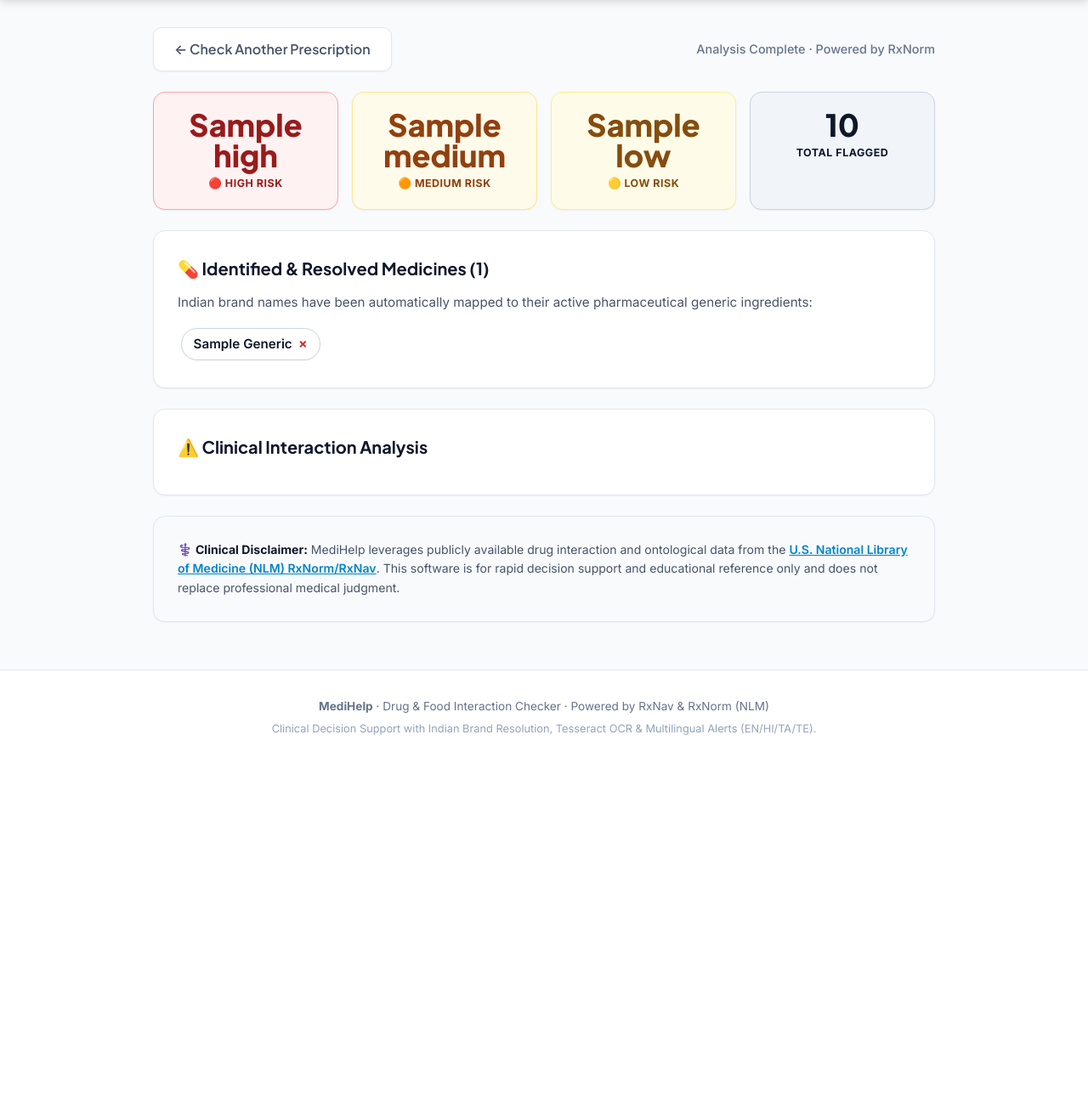
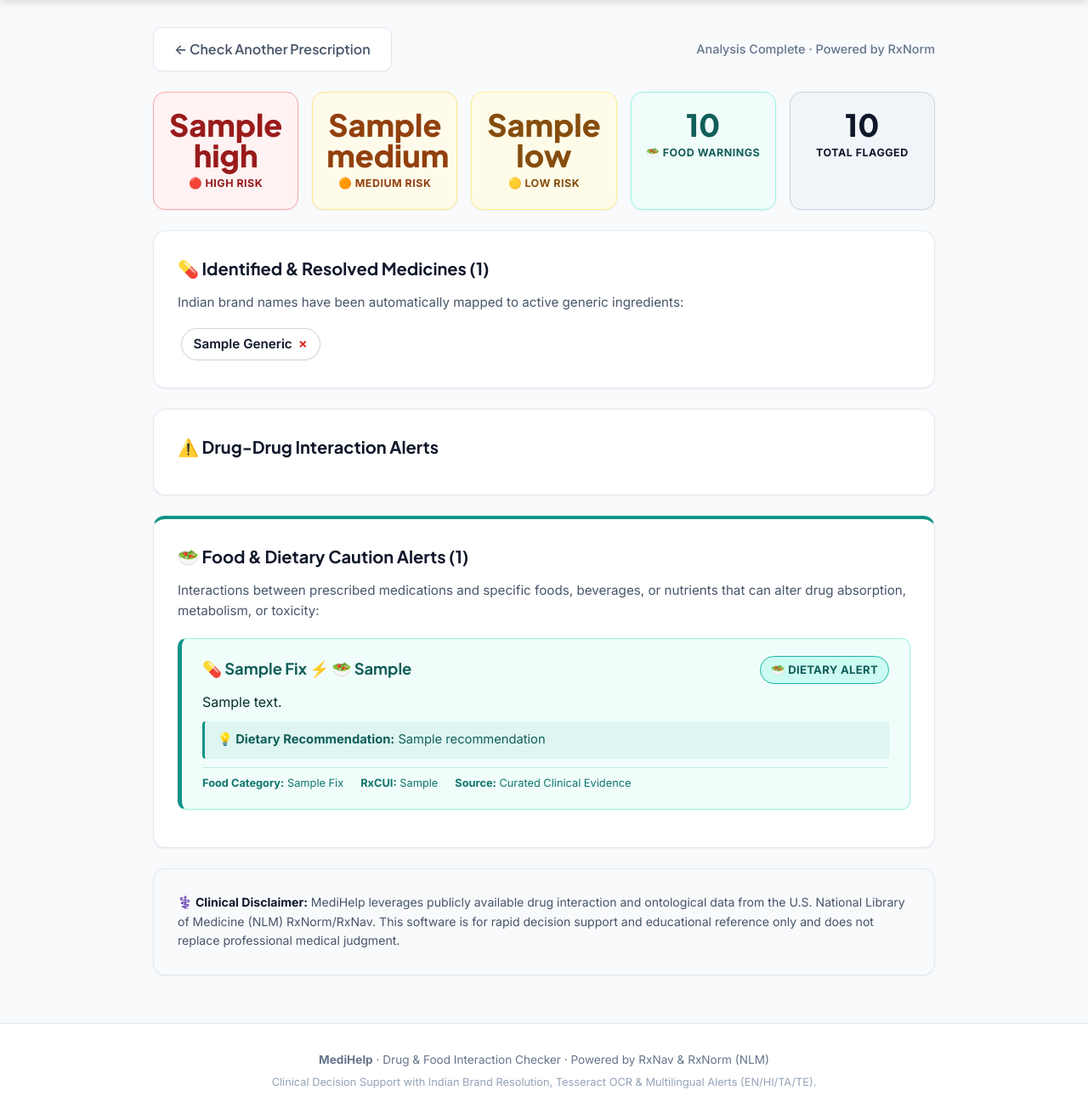
Before and after one commit to newbiecoder78/MediHelp, a Flask app: template app/templates/patient_results.html in a window 1280 px wide. Shown: the part 86-1403 px from the top of the page at 85% size. Before the commit the page ends 951 px from the top, so only its background shows below. Run offline with Flask 3, Linux system fonts and the light colour scheme; the template is opened without the code that fills it: most values are stand-ins (such as "Sample title", 1, 10 or a date in 2020).

Commit message:
Phase 2 verified - food interactions, multilingual, OCR endpoint all working

```diff
--- a/app/routes/patient.py
+++ b/app/routes/patient.py
@@ -8,6 +8,7 @@ Patient-facing routes:
 """
 from flask import Blueprint, render_template, request, redirect, url_for
 from app.services.interaction_checker import check_drugs
+from app.services.translator import get_ui_strings
 
 patient_bp = Blueprint("patient", __name__)
 
@@ -20,7 +21,8 @@ def index():
 @patient_bp.route("/patient")
 def input_form():
     lang = request.args.get("lang", "en")
-    return render_template("patient_input.html", lang=lang)
+    ui = get_ui_strings(lang)
+    return render_template("patient_input.html", lang=lang, ui=ui)
 
 
 @patient_bp.route("/patient/check", methods=["GET", "POST"])
@@ -37,6 +39,7 @@ def check():
             "patient_input.html",
             error="Please enter at least one medicine name.",
             lang=lang,
+            ui=get_ui_strings(lang),
         )
 
     result = check_drugs(raw_input, lang=lang)
--- a/app/templates/patient_results.html
+++ b/app/templates/patient_results.html
@@ -1,12 +1,12 @@
 {% extends "base.html" %}
-{% block title %}MediHelp — Drug Interaction Results{% endblock %}
+{% block title %}{{ (result.ui and result.ui.page_title) or 'MediHelp — Drug Interaction Results' }}{% endblock %}
 
 {% block content %}
 
 <!-- ── Navigation Header ─────────────────────────────────────────────── -->
 <div style="display: flex; align-items: center; justify-content: space-between; margin-bottom: 1.5rem; flex-wrap: wrap; gap: 0.75rem;">
-  <a href="/patient" class="btn btn-secondary">
-    ← Check Another Prescription
+  <a href="/patient?lang={{ lang or result.current_lang or 'en' }}" class="btn btn-secondary">
+    {{ (result.ui and result.ui.check_another) or '← Check Another Prescription' }}
   </a>
   <span style="font-size: 0.9rem; color: var(--text-muted); font-weight: 500;">
     Analysis Complete &middot; Powered by RxNorm
@@ -23,32 +23,36 @@
 {% endif %}
 
 <!-- ── Severity summary counters ──────────────────────────────────────── -->
-{% if result.interactions %}
+{% if result.interactions or result.food_interactions %}
 <div class="summary-grid">
   <div class="summary-box sbox-high">
     <div class="count">{{ result.severity_summary.high }}</div>
-    <div class="label">🔴 High Risk</div>
+    <div class="label">🔴 {{ (result.ui and result.ui.summary_high) or 'High Risk' }}</div>
   </div>
   <div class="summary-box sbox-medium">
     <div class="count">{{ result.severity_summary.medium }}</div>
-    <div class="label">🟠 Medium Risk</div>
+    <div class="label">🟠 {{ (result.ui and result.ui.summary_medium) or 'Medium Risk' }}</div>
   </div>
   <div class="summary-box sbox-low">
     <div class="count">{{ result.severity_summary.low }}</div>
-    <div class="label">🟡 Low Risk</div>
+    <div class="label">🟡 {{ (result.ui and result.ui.summary_low) or 'Low Risk' }}</div>
+  </div>
+  <div class="summary-box sbox-food">
+    <div class="count">{{ result.severity_summary.food_total or (result.food_interactions|length) }}</div>
+    <div class="label">🥗 {{ (result.ui and result.ui.summary_food) or 'Food Warnings' }}</div>
   </div>
   <div class="summary-box sbox-total">
     <div class="count">{{ result.severity_summary.total }}</div>
-    <div class="label">Total Flagged</div>
+    <div class="label">{{ (result.ui and result.ui.summary_total) or 'Total Flagged' }}</div>
   </div>
 </div>
 {% endif %}
 
 <!-- ── Identified drugs ────────────────────────────────────────────────── -->
 <div class="card">
-  <h2>💊 Identified & Resolved Medicines ({{ result.resolved_drugs|length }})</h2>
+  <h2>💊 {{ (result.ui and result.ui.identified_medicines) or 'Identified & Resolved Medicines' }} ({{ result.resolved_drugs|length }})</h2>
   <p style="margin-bottom: 0.85rem; color: var(--text-secondary); font-size: 0.95rem;">
-    Indian brand names have been automatically mapped to their active pharmaceutical generic ingredients:
+    {{ (result.ui and result.ui.identified_desc) or 'Indian brand names have been automatically mapped to active generic ingredients:' }}
   </p>
   <div style="display: flex; flex-wrap: wrap; gap: 0.4rem;">
     {% for drug in result.resolved_drugs %}
@@ -73,9 +77,9 @@
   </div>
 </div>
 
-<!-- ── Interaction results ─────────────────────────────────────────────── -->
+<!-- ── Drug-Drug Interaction results ────────────────────────────────────── -->
 <div class="card">
-  <h2>⚠️ Clinical Interaction Analysis</h2>
+  <h2>{{ (result.ui and result.ui.clinical_alerts) or '⚠️ Drug-Drug Interaction Alerts' }}</h2>
 
   {% if result.interactions %}
 
@@ -87,7 +91,7 @@
             <div style="font-family: var(--font-heading); font-size: 1.15rem; font-weight: 700; color: #7f1d1d;">
               {{ ix.drug_a_name | title }} <span style="color: #ef4444;">⚡</span> {{ ix.drug_b_name | title }}
             </div>
-            <span class="badge badge-high">🔴 High Risk / Contraindicated</span>
+            <span class="badge badge-high">🔴 {{ (result.ui and result.ui.summary_high) or 'High Risk' }}</span>
           </div>
           <p style="font-size: 1rem; color: #450a0a; line-height: 1.55; margin-bottom: 0.75rem;">
             {{ ix.description }}
@@ -108,7 +112,7 @@
             <div style="font-family: var(--font-heading); font-size: 1.15rem; font-weight: 700; color: #78350f;">
               {{ ix.drug_a_name | title }} <span style="color: #f59e0b;">⚡</span> {{ ix.drug_b_name | title }}
             </div>
-            <span class="badge badge-medium">🟠 Medium Risk / Caution</span>
+            <span class="badge badge-medium">🟠 {{ (result.ui and result.ui.summary_medium) or 'Medium Risk' }}</span>
           </div>
           <p style="font-size: 1rem; color: #451a03; line-height: 1.55; margin-bottom: 0.75rem;">
             {{ ix.description }}
@@ -129,7 +133,7 @@
             <div style="font-family: var(--font-heading); font-size: 1.15rem; font-weight: 700; color: #713f12;">
               {{ ix.drug_a_name | title }} <span style="color: #eab308;">⚡</span> {{ ix.drug_b_name | title }}
             </div>
-            <span class="badge badge-low">🟡 Low Risk / Minor</span>
+            <span class="badge badge-low">🟡 {{ (result.ui and result.ui.summary_low) or 'Low Risk' }}</span>
           </div>
           <p style="font-size: 1rem; color: #422006; line-height: 1.55; margin-bottom: 0.75rem;">
             {{ ix.description }}
@@ -143,27 +147,88 @@
     {% endfor %}
 
   {% elif not result.errors %}
-    <!-- Clean bill of health -->
+    <!-- Clean bill of health for drug-drug -->
     <div class="msg-success">
       <div style="font-size: 1.15rem; font-weight: 700; margin-bottom: 0.35rem;">
-        ✅ No Known Direct Drug Interactions Found
+        ✅ {{ (result.ui and result.ui.no_interactions) or 'No Known Direct Drug Interactions Found' }}
       </div>
       <p style="font-size: 0.95rem; line-height: 1.5;">
-        None of the checked medicine pairs produced a known severe or moderate interaction in the clinical database.
-      </p>
-      <p style="font-size: 0.85rem; color: var(--safe-text); margin-top: 0.5rem; opacity: 0.85;">
-        * Note: Always confirm with a qualified physician or pharmacist before starting or stopping medication.
+        {{ (result.ui and result.ui.no_interactions_desc) or 'None of the checked medicine pairs produced a known severe or moderate interaction in the clinical database.' }}
       </p>
     </div>
   {% endif %}
 </div>
 
+<!-- ── Drug-Food & Dietary Interaction results ────────────────────────── -->
+{% if result.food_interactions %}
+<div class="card" style="border-top: 4px solid #0d9488;">
+  <h2>{{ (result.ui and result.ui.food_alerts) or '🥗 Food & Dietary Caution Alerts' }} ({{ result.food_interactions|length }})</h2>
+  <p style="margin-bottom: 1.25rem; color: var(--text-secondary); font-size: 0.95rem;">
+    Interactions between prescribed medications and specific foods, beverages, or nutrients that can alter drug absorption, metabolism, or toxicity:
+  </p>
+
+  {% for fix in result.food_interactions %}
+    {% set food_low = fix.food_name|lower %}
+    {% if 'grapefruit' in food_low %}
+      {% set food_icon = '🍇' %}
+    {% elif 'dairy' in food_low or 'milk' in food_low or 'curd' in food_low or 'yogurt' in food_low or 'cheese' in food_low %}
+      {% set food_icon = '🥛' %}
+    {% elif 'alcohol' in food_low %}
+      {% set food_icon = '🍷' %}
+    {% elif 'vitamin k' in food_low or 'spinach' in food_low or 'kale' in food_low or 'broccoli' in food_low %}
+      {% set food_icon = '🥬' %}
+    {% elif 'potassium' in food_low or 'banana' in food_low or 'coconut' in food_low %}
+      {% set food_icon = '🍌' %}
+    {% elif 'soy' in food_low or 'tofu' in food_low %}
+      {% set food_icon = '🌱' %}
+    {% elif 'coffee' in food_low or 'caffeine' in food_low %}
+      {% set food_icon = '☕' %}
+    {% elif 'fiber' in food_low %}
+      {% set food_icon = '🌾' %}
+    {% else %}
+      {% set food_icon = '🥗' %}
+    {% endif %}
+
+    <div class="alert-card alert-food">
+      <div style="display: flex; justify-content: space-between; align-items: flex-start; margin-bottom: 0.6rem; flex-wrap: wrap; gap: 0.5rem;">
+        <div style="font-family: var(--font-heading); font-size: 1.15rem; font-weight: 700; color: #115e59;">
+          💊 {{ fix.drug_name | title }} <span style="color: #0d9488;">⚡</span> {{ food_icon }} {{ fix.food_display }}
+        </div>
+        <span class="badge badge-food">
+          {% if fix.severity == 'high' %}
+            🔴 {{ (result.ui and result.ui.food_badge) or 'DIETARY ALERT' }} (HIGH)
+          {% else %}
+            🥗 {{ (result.ui and result.ui.food_badge) or 'DIETARY ALERT' }}
+          {% endif %}
+        </span>
+      </div>
+
+      <p style="font-size: 1rem; color: #042f2e; line-height: 1.55; margin-bottom: 0.6rem;">
+        {{ fix.description }}
+      </p>
+
+      {% if fix.recommendation %}
+        <div style="background: rgba(13, 148, 136, 0.08); border-left: 3px solid #0d9488; padding: 0.65rem 0.9rem; border-radius: 4px; margin-bottom: 0.6rem; font-size: 0.92rem; color: #115e59;">
+          <strong>💡 {{ (result.ui and result.ui.avoid_food) or 'Dietary Recommendation:' }}</strong> {{ fix.recommendation }}
+        </div>
+      {% endif %}
+
+      <div style="font-size: 0.8rem; color: #0f766e; display: flex; gap: 1.25rem; flex-wrap: wrap; border-top: 1px solid rgba(13, 148, 136, 0.2); padding-top: 0.5rem;">
+        <span><strong>Food Category:</strong> {{ fix.food_name | title }}</span>
+        {% if fix.drug_rxcui %}
+          <span><strong>RxCUI:</strong> {{ fix.drug_rxcui }}</span>
+        {% endif %}
+        <span><strong>Source:</strong> Curated Clinical Evidence</span>
+      </div>
+    </div>
+  {% endfor %}
+</div>
+{% endif %}
+
 <!-- ── Medical Disclaimer ──────────────────────────────────────────────── -->
 <div class="card" style="background: #f8fafc; border: 1px solid var(--border-subtle); font-size: 0.88rem; color: var(--text-secondary);">
-  <strong style="color: var(--text-primary);">⚕️ Clinical Disclaimer:</strong>
-  MediHelp leverages publicly available drug interaction and ontological data from the
-  <a href="https://rxnav.nlm.nih.gov/" target="_blank" style="color: var(--primary); font-weight: 600;">U.S. National Library of Medicine (NLM) RxNorm/RxNav</a>.
-  This software is for rapid decision support and educational reference only and does not replace professional medical judgment.
+  <strong style="color: var(--text-primary);">⚕️ {{ (result.ui and result.ui.disclaimer_title) or 'Clinical Disclaimer:' }}</strong>
+  {{ (result.ui and result.ui.disclaimer_text) or 'MediHelp leverages publicly available drug interaction and ontological data from the U.S. National Library of Medicine (NLM) RxNorm/RxNav. This software is for rapid decision support and educational reference only and does not replace professional medical judgment.' }}
 </div>
 
 {% endblock %}
```
Also changed, not shown: app/templates/patient_input.html (+4 -4 lines).
